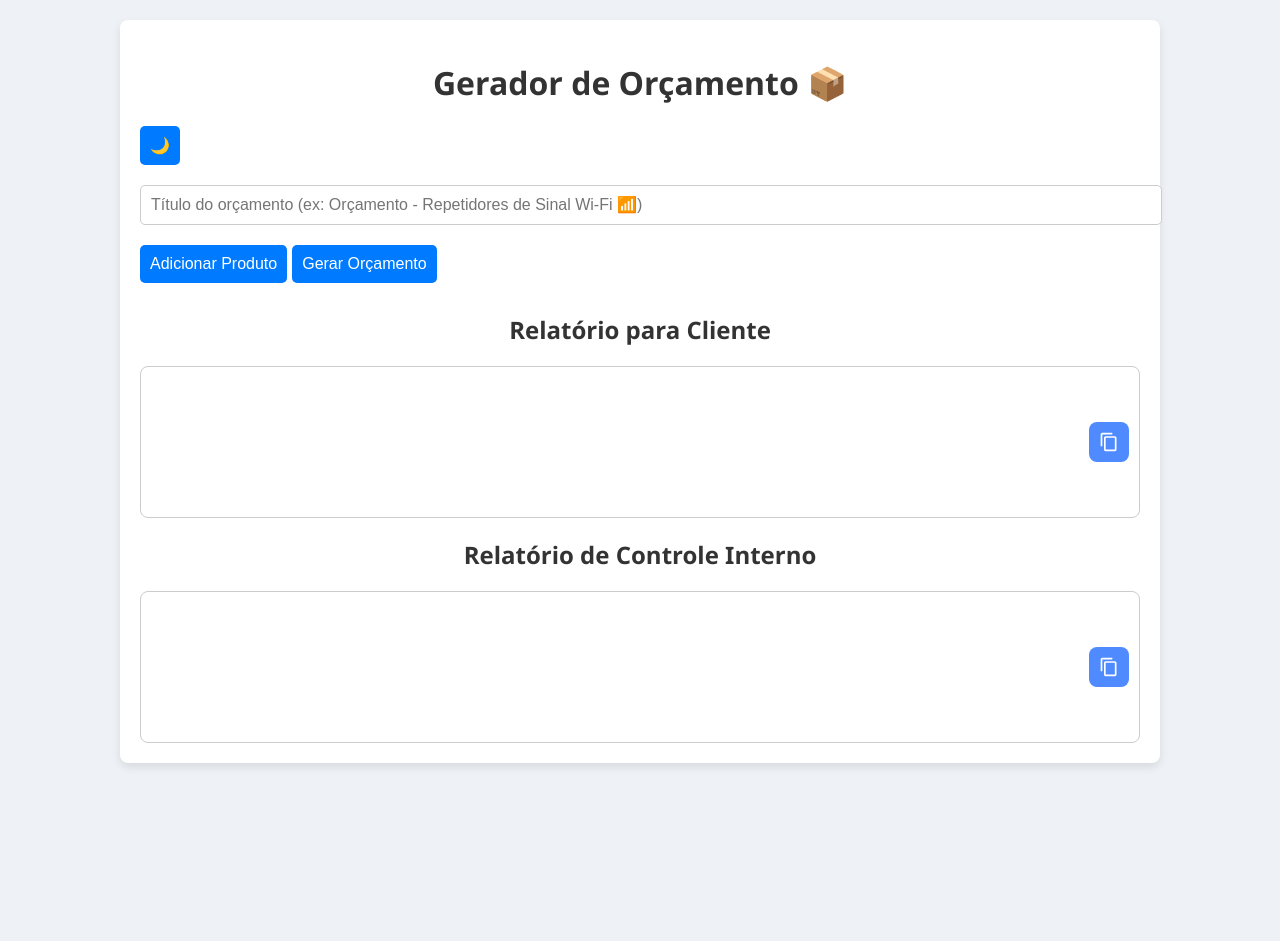
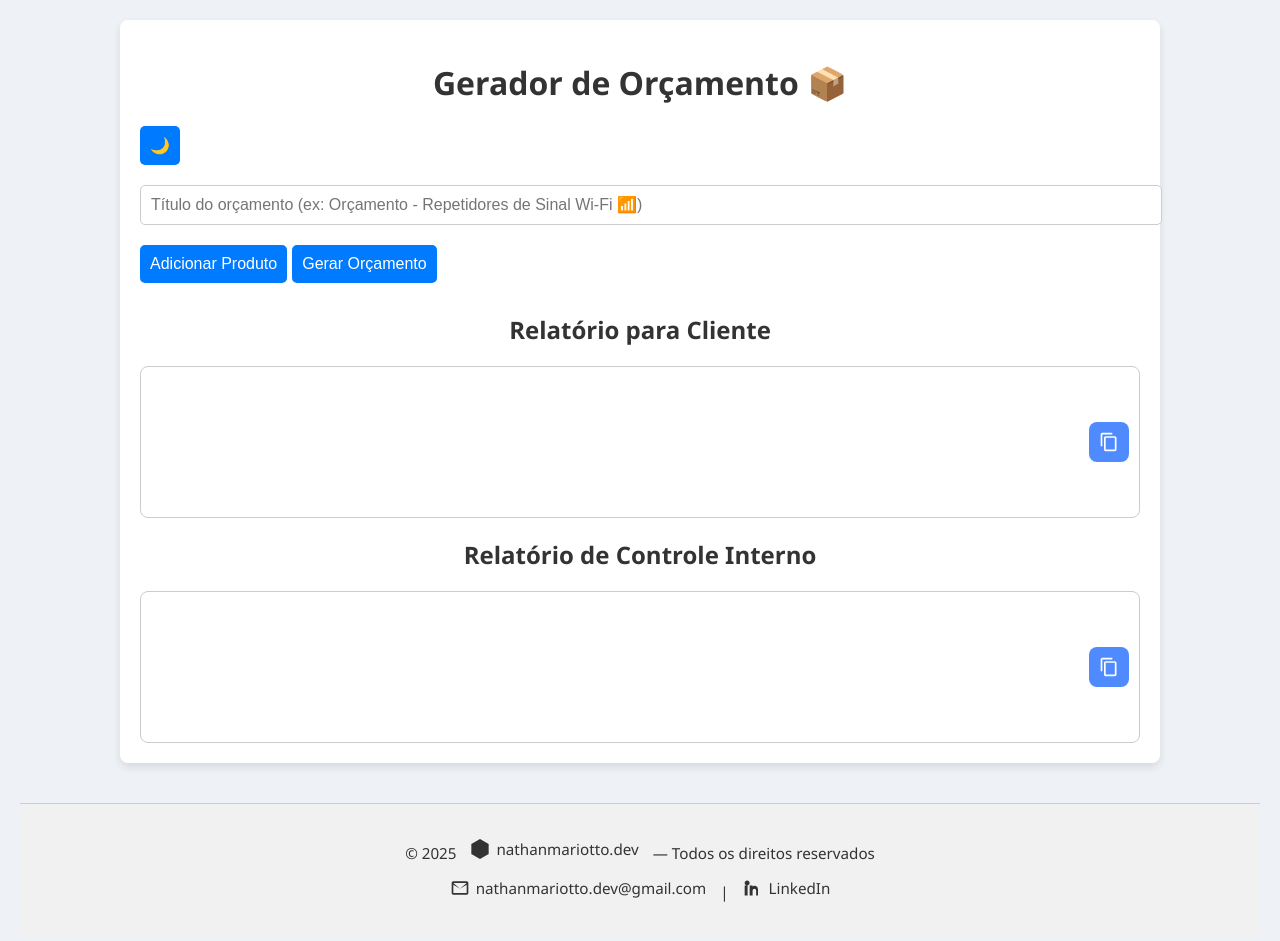
Before and after one commit to Mariott0/gerador-orcamento, a plain HTML site: page index.html in a window 1280 px wide. Before the commit the page ends 800 px from the top, so only its background shows below. Drawn offline with Linux system fonts and the light colour scheme.

Commit message:
update 06/05/2025

```diff
--- a/index.html
+++ b/index.html
@@ -151,6 +151,44 @@
         .copiar-btn.copiado-active .copiado {
             display: block;
         }
+
+        footer {
+            margin-top: 40px;
+            padding: 20px;
+            background-color: #f1f1f1;
+            color: #333;
+            text-align: center;
+            border-top: 1px solid #ccc;
+            border-radius: 0 0 8px 8px;
+            font-size: 0.95em;
+            transition: background 0.3s, color 0.3s;
+        }
+
+        .dark-mode footer {
+            background-color: #2c2c2c;
+            color: #ddd;
+            border-top: 1px solid #444;
+        }
+
+        footer a {
+            color: inherit;
+            text-decoration: none;
+            margin: 0 10px;
+            display: inline-flex;
+            align-items: center;
+            gap: 6px;
+        }
+
+        footer a:hover {
+            text-decoration: underline;
+        }
+
+        footer svg {
+            vertical-align: middle;
+            fill: currentColor;
+            height: 20px;
+            width: 20px;
+        }
     </style>
 </head>
 
@@ -158,12 +196,11 @@
     <div class="container">
         <h1>Gerador de Orçamento 📦</h1>
         <button onclick="toggleDarkMode()">
-            <span id="modo-icone">🌙</span></button>
+            <span id="modo-icone">🌙</span>
+        </button>
         <input type="text" id="titulo"
             placeholder="Título do orçamento (ex: Orçamento - Repetidores de Sinal Wi-Fi 📶)">
-
         <div id="produtos"></div>
-
         <div class="botoes">
             <button onclick="adicionarProduto()">Adicionar Produto</button>
             <button onclick="gerarOrcamento()">Gerar Orçamento</button>
@@ -196,6 +233,33 @@
         </div>
     </div>
 
+    <footer>
+        <p>© 2025
+            <a href="https://www.nathanmariotto.dev" target="_blank">
+                <svg viewBox="0 0 24 24">
+                    <path d="M12 0L1.605 6v12L12 24l10.395-6V6z" />
+                </svg>
+                nathanmariotto.dev
+            </a> — Todos os direitos reservados
+        </p>
+        <p>
+            <a href="mailto:nathanmariotto.dev@gmail.com">
+                <svg viewBox="0 0 24 24">
+                    <path
+                        d="M20 4H4c-1.1 0-2 .9-2 2v12c0 1.1.9 2 2 2h16c1.1 0 2-.9 2-2V6c0-1.1-.9-2-2-2zm0 2v.01L12 13 4 6.01V6h16zM4 18V8l8 5 8-5v10H4z" />
+                </svg>
+                nathanmariotto.dev@gmail.com
+            </a> |
+            <a href="https://www.linkedin.com/in/nathanmariotto/" target="_blank">
+                <svg viewBox="0 0 24 24">
+                    <path
+                        d="M4.98 3C3.34 3 2 4.34 2 5.98c0 1.64 1.34 2.98 2.98 2.98 1.64 0 2.98-1.34 2.98-2.98C7.96 4.34 6.62 3 4.98 3zM2 21h6V9H2v12zm7.75 0h6v-5.5c0-3.59-4.25-3.31-4.25 0V21h-6V9h6v1.39C12.59 8.41 18 8.74 18 13.5V21h-6z" />
+                </svg>
+                LinkedIn
+            </a>
+        </p>
+    </footer>
+
     <script>
         function adicionarProduto() {
             const div = document.createElement('div');
@@ -203,8 +267,7 @@
             div.innerHTML = `
         <input type="text" placeholder="Nome do produto" class="nome">
         <input type="number" placeholder="Valor do fornecedor (R$)" class="valor">
-        <button class="remover" onclick="removerProduto(this)">Remover</button>
-      `;
+        <button class="remover" onclick="removerProduto(this)">Remover</button>`;
             document.getElementById('produtos').appendChild(div);
         }
 
@@ -231,7 +294,6 @@
                 const lucro = precoVenda - custoFinal;
 
                 textoCliente += `${index + 1}️⃣ ${nome.value}\n💰 R$ ${precoVenda.toFixed(2)}\n\n`;
-
                 textoControle += `${index + 1}️⃣ ${nome.value}\n`;
                 textoControle += `- Fornecedor: R$ ${valorFornecedor.toFixed(2)}\n`;
                 textoControle += `- Custo Final (com taxa 20%): R$ ${custoFinal.toFixed(2)}\n`;
@@ -255,11 +317,7 @@
             const body = document.body;
             const icon = document.getElementById('modo-icone');
             body.classList.toggle('dark-mode');
-            if (body.classList.contains('dark-mode')) {
-                icon.textContent = '☀️';
-            } else {
-                icon.textContent = '🌙';
-            }
+            icon.textContent = body.classList.contains('dark-mode') ? '☀️' : '🌙';
         }
     </script>
 </body>
```
